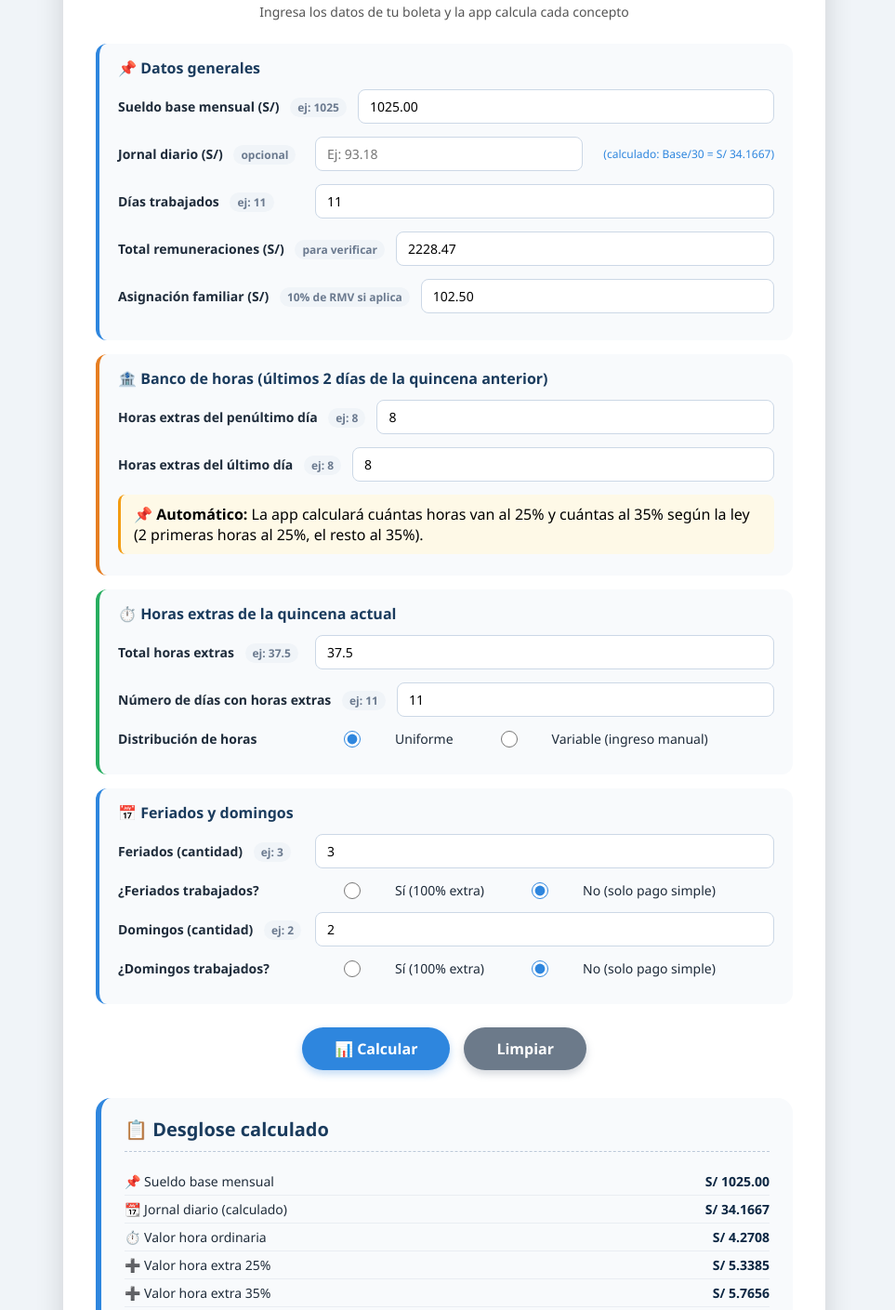
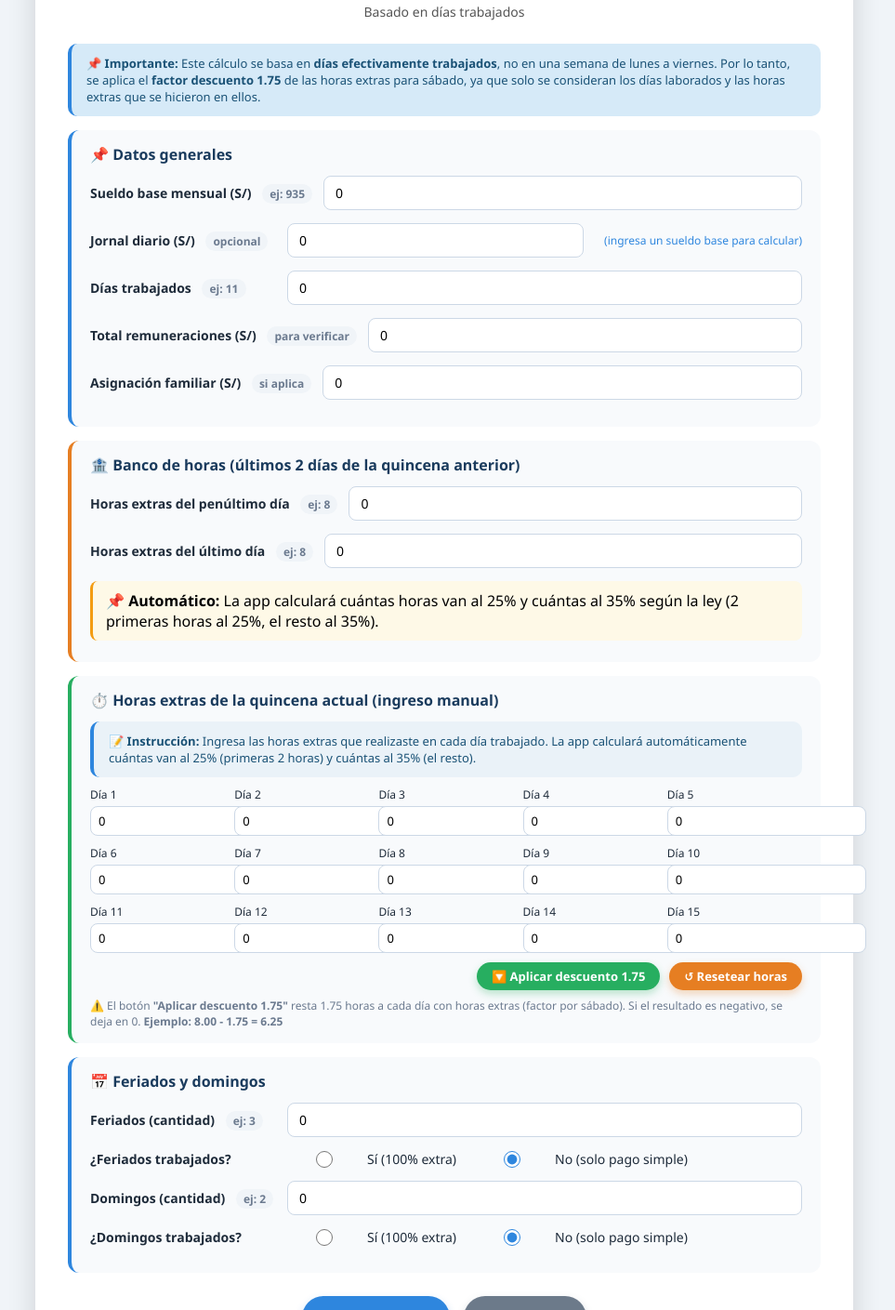
Before and after one commit to paulemersonmanrique/Boleta-Imco-final, a plain HTML site: page index.html in a window 1280 px wide. Shown: the part 103-1512 px from the top of the page at 93% size, without its empty margins (162-1125 px from the left). Drawn offline with Linux system fonts and the light colour scheme.

Commit message:
Update index.html

```diff
--- a/index.html
+++ b/index.html
@@ -19,7 +19,7 @@
         }
         .container {
             background: white;
-            max-width: 820px;
+            max-width: 880px;
             width: 100%;
             padding: 30px 35px;
             border-radius: 20px;
@@ -130,12 +130,26 @@
             background: #1a6bb5;
             transform: scale(1.02);
         }
+        .btn-success {
+            background: #27ae60;
+            box-shadow: 0 4px 8px rgba(39,174,96,0.3);
+        }
+        .btn-success:hover {
+            background: #1e8449;
+        }
         .btn-secondary {
             background: #6c7a8a;
             box-shadow: 0 4px 8px rgba(108,122,138,0.3);
         }
         .btn-secondary:hover {
             background: #4e5b68;
+        }
+        .btn-warning {
+            background: #e67e22;
+            box-shadow: 0 4px 8px rgba(230,126,34,0.3);
+        }
+        .btn-warning:hover {
+            background: #ca6f1e;
         }
         #resultados {
             margin-top: 30px;
@@ -231,43 +245,103 @@
             border-radius: 12px;
             margin-left: 8px;
         }
+        .nota {
+            background: #d6eaf8;
+            padding: 12px 16px;
+            border-radius: 10px;
+            margin: 10px 0;
+            font-size: 13px;
+            color: #1a5276;
+            border-left: 4px solid #2e86de;
+        }
+        .grid-horas {
+            display: grid;
+            grid-template-columns: repeat(auto-fill, minmax(140px, 1fr));
+            gap: 10px;
+            margin-top: 10px;
+        }
+        .grid-horas .campo {
+            margin: 0;
+            flex-direction: column;
+            align-items: stretch;
+            gap: 4px;
+        }
+        .grid-horas .campo label {
+            min-width: auto;
+            font-size: 12px;
+            font-weight: 500;
+        }
+        .grid-horas .campo input {
+            min-width: auto;
+            padding: 6px 8px;
+            font-size: 13px;
+        }
+        .boton-extra {
+            display: flex;
+            justify-content: flex-end;
+            margin-top: 10px;
+            gap: 10px;
+            flex-wrap: wrap;
+        }
+        .btn-sm {
+            padding: 6px 16px;
+            font-size: 13px;
+            border-radius: 20px;
+        }
+        .mensaje-temporal {
+            background: #27ae60;
+            color: white;
+            padding: 8px 16px;
+            border-radius: 8px;
+            margin-top: 10px;
+            font-weight: 500;
+            text-align: center;
+        }
         @media (max-width: 600px) {
             .container { padding: 15px; }
             .campo { flex-direction: column; align-items: stretch; }
             .campo label { min-width: auto; }
             .campo input { min-width: auto; }
             .radio-group { justify-content: center; }
+            .grid-horas { grid-template-columns: repeat(auto-fill, minmax(100px, 1fr)); }
+            .boton-extra { justify-content: center; }
         }
     </style>
 </head>
 <body>
 <div class="container">
     <h1>🧮 Validador de Boleta</h1>
-    <div class="sub">Ingresa los datos de tu boleta y la app calcula cada concepto</div>
+    <div class="sub">Basado en días trabajados</div>
+
+    <div class="nota">
+        <strong>📌 Importante:</strong> Este cálculo se basa en <strong>días efectivamente trabajados</strong>,
+        no en una semana de lunes a viernes. Por lo tanto, se aplica el <strong>factor descuento 1.75</strong> de las
+        horas extras para sábado, ya que solo se consideran los días laborados y las horas extras que se hicieron en ellos.
+    </div>
 
     <!-- DATOS GENERALES -->
     <div class="seccion">
         <h3>📌 Datos generales</h3>
         <div class="campo">
-            <label>Sueldo base mensual (S/) <span class="ejemplo">ej: 1025</span></label>
-            <input type="number" id="base" value="1025.00" step="0.01">
+            <label>Sueldo base mensual (S/) <span class="ejemplo">ej: 935</span></label>
+            <input type="number" id="base" value="0" step="0.01">
         </div>
         <div class="campo">
             <label>Jornal diario (S/) <span class="ejemplo">opcional</span></label>
-            <input type="number" id="jornal" value="" step="0.01" placeholder="Ej: 93.18">
+            <input type="number" id="jornal" value="0" step="0.01" placeholder="Ej: 85.00">
             <span class="info-jornal" id="jornalInfo">(si está vacío, se calcula como Base/30)</span>
         </div>
         <div class="campo">
             <label>Días trabajados <span class="ejemplo">ej: 11</span></label>
-            <input type="number" id="dias" value="11" step="0.5" min="0">
+            <input type="number" id="dias" value="0" step="0.5" min="0">
         </div>
         <div class="campo">
             <label>Total remuneraciones (S/) <span class="ejemplo">para verificar</span></label>
-            <input type="number" id="totalRem" value="2228.47" step="0.01">
+            <input type="number" id="totalRem" value="0" step="0.01">
         </div>
         <div class="campo">
-            <label>Asignación familiar (S/) <span class="ejemplo">10% de RMV si aplica</span></label>
-            <input type="number" id="asignacion" value="102.50" step="0.01">
+            <label>Asignación familiar (S/) <span class="ejemplo">si aplica</span></label>
+            <input type="number" id="asignacion" value="0" step="0.01">
         </div>
     </div>
 
@@ -276,53 +350,48 @@
         <h3>🏦 Banco de horas (últimos 2 días de la quincena anterior)</h3>
         <div class="campo">
             <label>Horas extras del penúltimo día <span class="ejemplo">ej: 8</span></label>
-            <input type="number" id="bancoDia14" value="8" step="0.5" min="0">
+            <input type="number" id="bancoDia14" value="0" step="0.5" min="0">
         </div>
         <div class="campo">
             <label>Horas extras del último día <span class="ejemplo">ej: 8</span></label>
-            <input type="number" id="bancoDia15" value="8" step="0.5" min="0">
+            <input type="number" id="bancoDia15" value="0" step="0.5" min="0">
         </div>
         <div class="banco-resumen">
             <strong>📌 Automático:</strong> La app calculará cuántas horas van al 25% y cuántas al 35% según la ley (2 primeras horas al 25%, el resto al 35%).
         </div>
     </div>
 
-    <!-- HORAS EXTRAS ACTUALES -->
+    <!-- HORAS EXTRAS ACTUALES (SOLO MANUAL) -->
     <div class="seccion" style="border-left-color: #27ae60;">
-        <h3>⏱️ Horas extras de la quincena actual</h3>
-        <div class="campo">
-            <label>Total horas extras <span class="ejemplo">ej: 37.5</span></label>
-            <input type="number" id="heActualTotal" value="37.5" step="0.5">
+        <h3>⏱️ Horas extras de la quincena actual (ingreso manual)</h3>
+        <div class="nota" style="margin-bottom: 10px; background: #eaf2f8;">
+            <strong>📝 Instrucción:</strong> Ingresa las horas extras que realizaste en cada día trabajado.
+            La app calculará automáticamente cuántas van al 25% (primeras 2 horas) y cuántas al 35% (el resto).
         </div>
-        <div class="campo">
-            <label>Número de días con horas extras <span class="ejemplo">ej: 11</span></label>
-            <input type="number" id="diasHE" value="11" step="1" min="1">
+        <div class="grid-horas">
+            <div class="campo"><label>Día 1</label><input type="number" id="heDia1" value="0" step="0.5" min="0"></div>
+            <div class="campo"><label>Día 2</label><input type="number" id="heDia2" value="0" step="0.5" min="0"></div>
+            <div class="campo"><label>Día 3</label><input type="number" id="heDia3" value="0" step="0.5" min="0"></div>
+            <div class="campo"><label>Día 4</label><input type="number" id="heDia4" value="0" step="0.5" min="0"></div>
+            <div class="campo"><label>Día 5</label><input type="number" id="heDia5" value="0" step="0.5" min="0"></div>
+            <div class="campo"><label>Día 6</label><input type="number" id="heDia6" value="0" step="0.5" min="0"></div>
+            <div class="campo"><label>Día 7</label><input type="number" id="heDia7" value="0" step="0.5" min="0"></div>
+            <div class="campo"><label>Día 8</label><input type="number" id="heDia8" value="0" step="0.5" min="0"></div>
+            <div class="campo"><label>Día 9</label><input type="number" id="heDia9" value="0" step="0.5" min="0"></div>
+            <div class="campo"><label>Día 10</label><input type="number" id="heDia10" value="0" step="0.5" min="0"></div>
+            <div class="campo"><label>Día 11</label><input type="number" id="heDia11" value="0" step="0.5" min="0"></div>
+            <div class="campo"><label>Día 12</label><input type="number" id="heDia12" value="0" step="0.5" min="0"></div>
+            <div class="campo"><label>Día 13</label><input type="number" id="heDia13" value="0" step="0.5" min="0"></div>
+            <div class="campo"><label>Día 14</label><input type="number" id="heDia14" value="0" step="0.5" min="0"></div>
+            <div class="campo"><label>Día 15</label><input type="number" id="heDia15" value="0" step="0.5" min="0"></div>
         </div>
-        <div class="campo">
-            <label>Distribución de horas</label>
-            <div class="radio-group">
-                <label><input type="radio" name="distribucion" value="uniforme" checked> Uniforme</label>
-                <label><input type="radio" name="distribucion" value="variable"> Variable (ingreso manual)</label>
-            </div>
+        <div class="boton-extra">
+            <button class="btn btn-success btn-sm" id="aplicarDescuentoBtn">🔽 Aplicar descuento 1.75</button>
+            <button class="btn btn-warning btn-sm" id="resetHorasBtn">↺ Resetear horas</button>
         </div>
-        <div id="distribucionVariable" style="display:none; margin-top:10px;">
-            <div style="display:grid; grid-template-columns:1fr 1fr; gap:8px;">
-                <div class="campo" style="margin:0;"><label>Día 1</label><input type="number" id="heDia1" value="3" step="0.5" min="0"></div>
-                <div class="campo" style="margin:0;"><label>Día 2</label><input type="number" id="heDia2" value="3.5" step="0.5" min="0"></div>
-                <div class="campo" style="margin:0;"><label>Día 3</label><input type="number" id="heDia3" value="3.5" step="0.5" min="0"></div>
-                <div class="campo" style="margin:0;"><label>Día 4</label><input type="number" id="heDia4" value="3.5" step="0.5" min="0"></div>
-                <div class="campo" style="margin:0;"><label>Día 5</label><input type="number" id="heDia5" value="3" step="0.5" min="0"></div>
-                <div class="campo" style="margin:0;"><label>Día 6</label><input type="number" id="heDia6" value="3.5" step="0.5" min="0"></div>
-                <div class="campo" style="margin:0;"><label>Día 7</label><input type="number" id="heDia7" value="3.5" step="0.5" min="0"></div>
-                <div class="campo" style="margin:0;"><label>Día 8</label><input type="number" id="heDia8" value="3.5" step="0.5" min="0"></div>
-                <div class="campo" style="margin:0;"><label>Día 9</label><input type="number" id="heDia9" value="3.5" step="0.5" min="0"></div>
-                <div class="campo" style="margin:0;"><label>Día 10</label><input type="number" id="heDia10" value="3" step="0.5" min="0"></div>
-                <div class="campo" style="margin:0;"><label>Día 11</label><input type="number" id="heDia11" value="3.5" step="0.5" min="0"></div>
-                <div class="campo" style="margin:0;"><label>Día 12</label><input type="number" id="heDia12" value="0" step="0.5" min="0"></div>
-                <div class="campo" style="margin:0;"><label>Día 13</label><input type="number" id="heDia13" value="0" step="0.5" min="0"></div>
-                <div class="campo" style="margin:0;"><label>Día 14</label><input type="number" id="heDia14" value="0" step="0.5" min="0"></div>
-                <div class="campo" style="margin:0;"><label>Día 15</label><input type="number" id="heDia15" value="0" step="0.5" min="0"></div>
-            </div>
+        <div style="font-size:12px; color:#6b7a8f; margin-top:8px;">
+            ⚠️ El botón <strong>"Aplicar descuento 1.75"</strong> resta 1.75 horas a cada día con horas extras (factor por sábado).
+            Si el resultado es negativo, se deja en 0. <strong>Ejemplo: 8.00 - 1.75 = 6.25</strong>
         </div>
     </div>
 
@@ -331,7 +400,7 @@
         <h3>📅 Feriados y domingos</h3>
         <div class="campo">
             <label>Feriados (cantidad) <span class="ejemplo">ej: 3</span></label>
-            <input type="number" id="feriados" value="3" step="1" min="0">
+            <input type="number" id="feriados" value="0" step="1" min="0">
         </div>
         <div class="campo">
             <label>¿Feriados trabajados?</label>
@@ -342,7 +411,7 @@
         </div>
         <div class="campo">
             <label>Domingos (cantidad) <span class="ejemplo">ej: 2</span></label>
-            <input type="number" id="domingos" value="2" step="1" min="0">
+            <input type="number" id="domingos" value="0" step="1" min="0">
         </div>
         <div class="campo">
             <label>¿Domingos trabajados?</label>
@@ -386,11 +455,6 @@
         const bancoDia14Input = document.getElementById('bancoDia14');
         const bancoDia15Input = document.getElementById('bancoDia15');
 
-        const heActualTotalInput = document.getElementById('heActualTotal');
-        const diasHEInput = document.getElementById('diasHE');
-        const distribucionRadios = document.querySelectorAll('input[name="distribucion"]');
-        const distribucionVarDiv = document.getElementById('distribucionVariable');
-
         const feriadosInput = document.getElementById('feriados');
         const domingosInput = document.getElementById('domingos');
 
@@ -398,6 +462,8 @@
         const detalleDiv = document.getElementById('detalle');
         const calcularBtn = document.getElementById('calcularBtn');
         const limpiarBtn = document.getElementById('limpiarBtn');
+        const aplicarDescuentoBtn = document.getElementById('aplicarDescuentoBtn');
+        const resetHorasBtn = document.getElementById('resetHorasBtn');
 
         // Actualizar info del jornal
         function actualizarJornalInfo() {
@@ -416,24 +482,27 @@
         baseInput.addEventListener('input', actualizarJornalInfo);
         jornalInput.addEventListener('input', actualizarJornalInfo);
 
-        // Mostrar/ocultar distribución variable
-        distribucionRadios.forEach(radio => {
-            radio.addEventListener('change', function() {
-                distribucionVarDiv.style.display = (this.value === 'variable') ? 'block' : 'none';
-            });
-        });
-
-        // Función para obtener horas por día (variable)
+        // Función para obtener horas por día
         function getHorasPorDia() {
             const horas = [];
             for (let i = 1; i <= 15; i++) {
                 const val = document.getElementById('heDia' + i);
                 if (val) {
                     const h = parseFloat(val.value) || 0;
-                    if (h > 0) horas.push(h);
+                    horas.push(h);
                 }
             }
             return horas;
+        }
+
+        // Función para establecer horas por día
+        function setHorasPorDia(horas) {
+            for (let i = 1; i <= 15; i++) {
+                const val = document.getElementById('heDia' + i);
+                if (val && horas[i-1] !== undefined) {
+                    val.value = horas[i-1].toFixed(2);
+                }
+            }
         }
 
         // Función para calcular banco de horas
@@ -462,8 +531,47 @@
             };
         }
 
+        // Aplicar descuento 1.75 a todas las horas extras (con 2 decimales)
+        function aplicarDescuento() {
+            const horas = getHorasPorDia();
+            const nuevasHoras = horas.map(h => {
+                if (h > 0) {
+                    const resultado = parseFloat((h - 1.75).toFixed(2));
+                    return Math.max(0, resultado);
+                }
+                return 0;
+            });
+            setHorasPorDia(nuevasHoras);
+            // Mostrar mensaje temporal
+            const container = document.querySelector('.grid-horas').parentNode;
+            const oldMsg = container.querySelector('.mensaje-temporal');
+            if (oldMsg) oldMsg.remove();
+            const msg = document.createElement('div');
+            msg.className = 'mensaje-temporal';
+            msg.textContent = '✅ Se aplicó el descuento de 1.75 horas a cada día con horas extras.';
+            container.appendChild(msg);
+            setTimeout(() => { if (msg.parentNode) msg.remove(); }, 4000);
+        }
+
+        // Resetear horas a 0
+        function resetearHoras() {
+            const horas = getHorasPorDia();
+            const nuevasHoras = horas.map(() => 0);
+            setHorasPorDia(nuevasHoras);
+            // Mostrar mensaje temporal
+            const container = document.querySelector('.grid-horas').parentNode;
+            const oldMsg = container.querySelector('.mensaje-temporal');
+            if (oldMsg) oldMsg.remove();
+            const msg = document.createElement('div');
+            msg.className = 'mensaje-temporal';
+            msg.style.background = '#e67e22';
+            msg.textContent = '↺ Se reseteó todas las horas extras a 0.';
+            container.appendChild(msg);
+            setTimeout(() => { if (msg.parentNode) msg.remove(); }, 3000);
+        }
+
         function calcular() {
-            // Leer valores
+            // Leer valores generales
             const base = parseFloat(baseInput.value) || 0;
             let jornal = parseFloat(jornalInput.value) || 0;
             if (jornal === 0 && base > 0) {
@@ -473,12 +581,11 @@
             const totalRem = parseFloat(totalRemInput.value) || 0;
             const asignacion = parseFloat(asignacionInput.value) || 0;
 
+            // Banco de horas
             const bancoDia14 = parseFloat(bancoDia14Input.value) || 0;
             const bancoDia15 = parseFloat(bancoDia15Input.value) || 0;
 
-            const heActualTotal = parseFloat(heActualTotalInput.value) || 0;
-            const diasHE = parseInt(diasHEInput.value) || 1;
-
+            // Feriados y domingos
             const feriados = parseInt(feriadosInput.value) || 0;
             const domingos = parseInt(domingosInput.value) || 0;
             const feriadoTrab = parseInt(document.querySelector('input[name="feriadoTrab"]:checked').value);
@@ -501,43 +608,31 @@
             // Banco de horas
             const banco = calcularBanco(bancoDia14, bancoDia15, valorHE25, valorHE35);
 
-            // Horas extras actuales
+            // Horas extras actuales (solo manual)
+            const horasDiarias = getHorasPorDia();
             let he25Actual = 0, he35Actual = 0;
+            let totalHEActual = 0;
             let distribucionMsg = '';
-            const distribucion = document.querySelector('input[name="distribucion"]:checked').value;
 
-            if (distribucion === 'uniforme') {
-                const horasPorDia = heActualTotal / diasHE;
-                const he25PorDia = Math.min(2, horasPorDia);
-                const he35PorDia = Math.max(0, horasPorDia - 2);
-                he25Actual = he25PorDia * diasHE;
-                he35Actual = he35PorDia * diasHE;
-                distribucionMsg = `📊 ${diasHE} días con ${horasPorDia.toFixed(1)} h/día → ${he25Actual.toFixed(1)}h al 25% y ${he35Actual.toFixed(1)}h al 35%`;
+            if (horasDiarias.every(h => h === 0)) {
+                distribucionMsg = '📊 No se registraron horas extras en la quincena actual.';
             } else {
-                const horasDiarias = getHorasPorDia();
-                if (horasDiarias.length === 0) {
-                    detalleDiv.innerHTML = `<div class="error">⚠️ Ingresa al menos un día con horas extras en la distribución variable.</div>`;
-                    resultadoDiv.style.display = 'block';
-                    return;
-                }
                 let totalHE = 0;
-                horasDiarias.forEach(h => {
+                horasDiarias.forEach((h) => {
                     totalHE += h;
+                    // Aplicar regla: primeras 2h al 25%, resto al 35%
                     const he25 = Math.min(2, h);
                     const he35 = Math.max(0, h - 2);
                     he25Actual += he25;
                     he35Actual += he35;
                 });
-                if (Math.abs(totalHE - heActualTotal) > 0.1) {
-                    distribucionMsg = `⚠️ La suma de horas por día (${totalHE.toFixed(1)}h) no coincide con el total declarado (${heActualTotal.toFixed(1)}h). Se usará la suma real.`;
-                } else {
-                    distribucionMsg = `📊 ${horasDiarias.length} días con distribución variable → ${he25Actual.toFixed(1)}h al 25% y ${he35Actual.toFixed(1)}h al 35%`;
-                }
+                totalHEActual = he25Actual + he35Actual;
+                distribucionMsg = `📊 Distribución manual → ${he25Actual.toFixed(1)}h al 25% y ${he35Actual.toFixed(1)}h al 35%`;
             }
 
             const montoHE25Actual = he25Actual * valorHE25;
             const montoHE35Actual = he35Actual * valorHE35;
-            const totalHEActual = montoHE25Actual + montoHE35Actual;
+            const montoTotalHEActual = montoHE25Actual + montoHE35Actual;
 
             // Feriados y domingos
             let pagoFeriado = 0;
@@ -555,7 +650,7 @@
             }
 
             // Total calculado
-            const totalCalculado = haberBase + banco.totalMonto + totalHEActual + pagoFeriado + pagoDomingo + asignacion;
+            const totalCalculado = haberBase + banco.totalMonto + montoTotalHEActual + pagoFeriado + pagoDomingo + asignacion;
 
             // Comparación
             const diff = totalCalculado - totalRem;
@@ -613,21 +708,18 @@
         }
 
         function limpiar() {
-            baseInput.value = '1025.00';
-            jornalInput.value = '';
-            diasInput.value = '11';
-            totalRemInput.value = '2228.47';
-            asignacionInput.value = '102.50';
-            bancoDia14Input.value = '8';
-            bancoDia15Input.value = '8';
-            heActualTotalInput.value = '37.5';
-            diasHEInput.value = '11';
-            feriadosInput.value = '3';
-            domingosInput.value = '2';
+            baseInput.value = '0';
+            jornalInput.value = '0';
+            diasInput.value = '0';
+            totalRemInput.value = '0';
+            asignacionInput.value = '0';
+            bancoDia14Input.value = '0';
+            bancoDia15Input.value = '0';
+            feriadosInput.value = '0';
+            domingosInput.value = '0';
+            resetearHoras();
             document.querySelector('input[name="feriadoTrab"][value="0"]').checked = true;
             document.querySelector('input[name="domingoTrab"][value="0"]').checked = true;
-            document.querySelector('input[name="distribucion"][value="uniforme"]').checked = true;
-            distribucionVarDiv.style.display = 'none';
             resultadoDiv.style.display = 'none';
             detalleDiv.innerHTML = '';
             actualizarJornalInfo();
@@ -636,6 +728,8 @@
 
         calcularBtn.addEventListener('click', calcular);
         limpiarBtn.addEventListener('click', limpiar);
+        aplicarDescuentoBtn.addEventListener('click', aplicarDescuento);
+        resetHorasBtn.addEventListener('click', resetearHoras);
 
         document.querySelectorAll('input').forEach(inp => {
             inp.addEventListener('keydown', (e) => {
```
